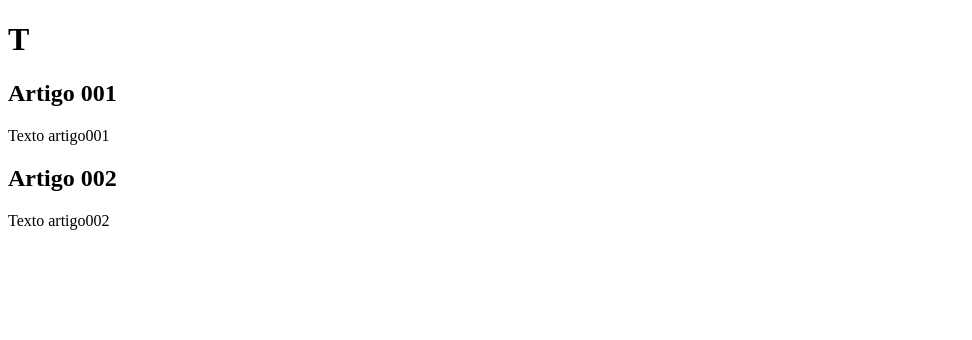
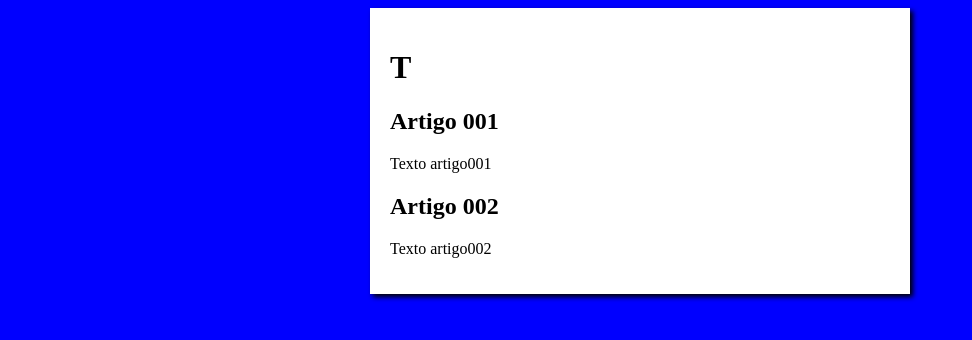
Before and after one commit to Enio97/projeto-site, a plain HTML site: page index.html in a window 1280 px wide. Shown: the whole page, without its empty margins (0-972 px from the left). Drawn offline with Linux system fonts and the light colour scheme.

Commit message:
Update index.html

```diff
--- a/index.html
+++ b/index.html
@@ -4,6 +4,7 @@
     <meta charset="UTF-8">
     <meta name="viewport" content="width=device-width, initial-scale=1.0">
     <title>Título do site</title>
+    <link rel="stylesheet" href="estilos/styles.css">
 </head>
 <body>
     <main>
```
